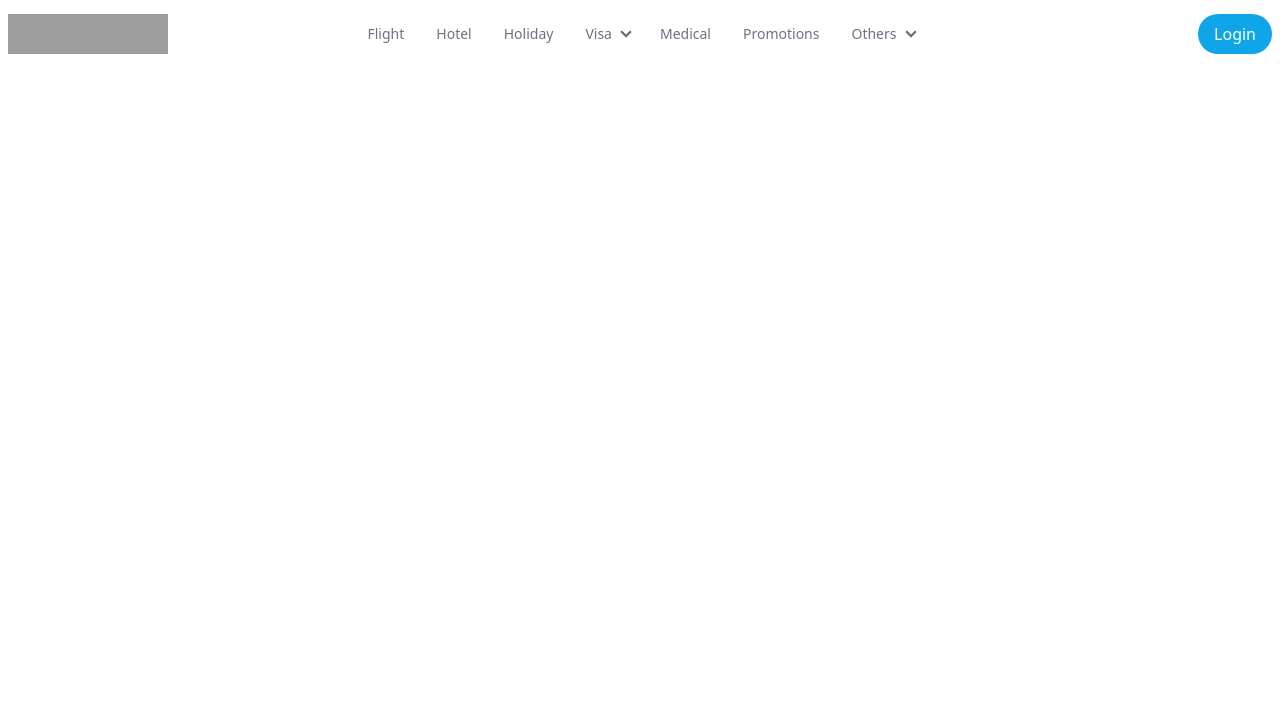
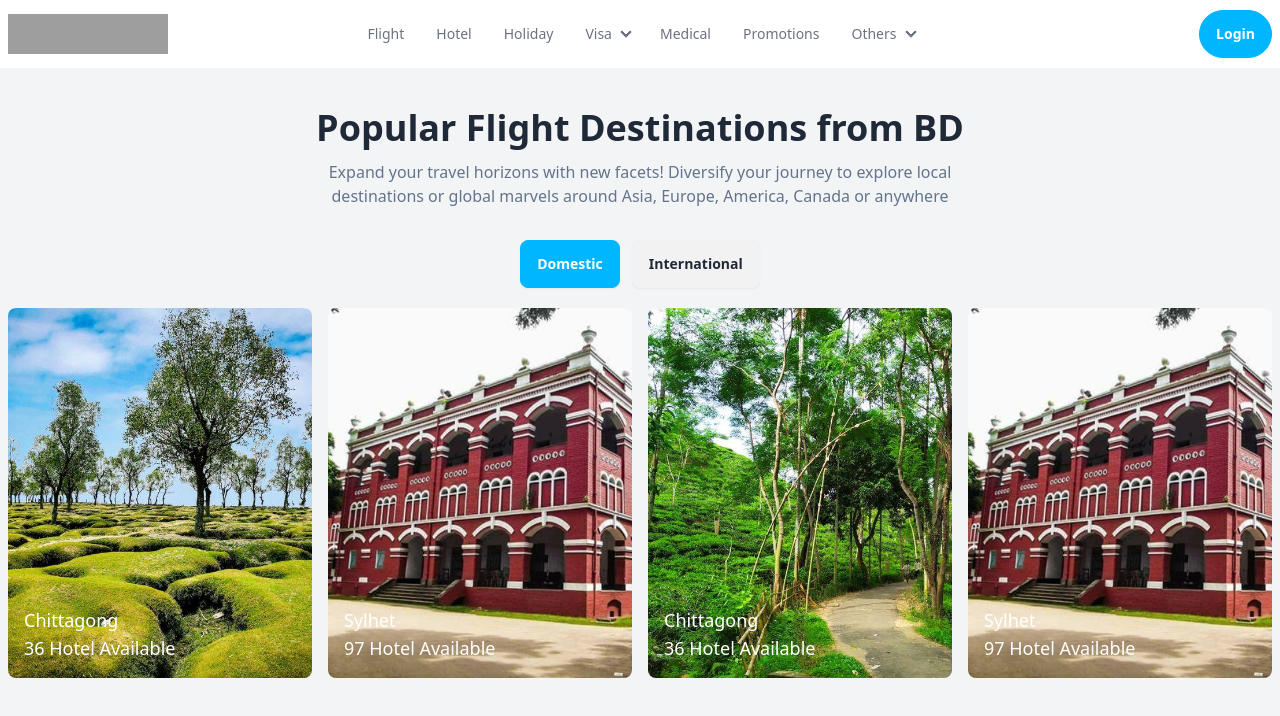
Before and after one commit to Bappy00111/trabel-flight, a React (Vite) app: page / in a window 1280 px wide. Shown: the top 716 px of the page. Built offline with nearby package versions, Linux system fonts and the light colour scheme; grey boxes are pictures that could not be loaded.

Commit message:
Flight Destinations section added

```diff
--- a/src/components/Flight.jsx
+++ b/src/components/Flight.jsx
@@ -1,11 +1,87 @@
-import React from 'react';
+import React from "react";
+import img from "../../src/image/Chittagong.jpeg";
+import img2 from "../../src/image/c0b1xm5GAwlT_57OF0UOcCaHknWWzIDg.jpeg";
+import img3 from "../../src/image/Sylhet.jpeg";
+import img4 from "../../src/image/tanveer-prachurjo-BsHCalALiMw-unsplash-min.jpeg";
 
 const Flight = () => {
-    return (
-        <div>
+  return (
+    <div className="py-10 bg-gray-100 ">
+      <div className="sm:max-w-xl md:max-w-full lg:max-w-screen-xl mx-auto px-2">
+        <div className="text-center space-y-3">
+          <h1 className="font-semibold md:text-4xl text-xl">
+            Popular Flight Destinations from BD
+          </h1>
+          <p className="text-slate-500">
+            Expand your travel horizons with new facets! Diversify your journey
+            to explore local <br /> destinations or global marvels around Asia,
+            Europe, America, Canada or anywhere
+          </p>
+          <div className="pt-5 ">
+            <button className="btn btn-info text-white mr-3">Domestic</button>
+            <button className="btn ">International</button>
+          </div>
+        </div>
 
+        <div className="container">
+          <div className="grid grid-cols-1 sm:grid-cols-2 md:grid-cols-4 gap-4 py-5">
+            <div className="card">
+              <div className=" relative overflow-hidden   rounded-lg ">
+                <img
+                  className="transform transition duration-500 hover:scale-110"
+                  src={img}
+                  alt="Image 1"
+                />
+                <div className="absolute inset-x-0 bottom-0 p-4 text-white  text-lg">
+                  <p>Chittagong</p>
+                  <p>36 Hotel Available</p>
+                </div>
+              </div>
+            </div>
+            <div className="card">
+              <div className=" relative overflow-hidden   rounded-lg ">
+                <img
+                  className="transform transition duration-500 hover:scale-110"
+                  src={img2}
+                  alt="Image 1"
+                />
+                <div className="absolute inset-x-0 bottom-0 p-4 text-white  text-lg">
+                  <p>Sylhet</p>
+                  <p>97 Hotel Available</p>
+                </div>
+              </div>
+            </div>
+            <div className="card">
+              <div className=" relative overflow-hidden   rounded-lg ">
+                <img
+                  className="transform transition duration-500 hover:scale-110"
+                  src={img3}
+                  alt="Image 1"
+                />
+                <div className="absolute inset-x-0 bottom-0 p-4 text-white  text-lg">
+                  <p>Chittagong</p>
+                  <p>36 Hotel Available</p>
+                </div>
+              </div>
+            </div>
+            <div className="card">
+              <div className=" relative overflow-hidden   rounded-lg ">
+                <img
+                  className="transform transition duration-500 hover:scale-110"
+                  src={img2}
+                  alt="Image 1"
+                />
+                <div className="absolute inset-x-0 bottom-0 p-4 text-white  text-lg">
+                  <p>Sylhet</p>
+                  <p>97 Hotel Available</p>
+                </div>
+              </div>
+            </div>
+          </div>
         </div>
-    );
+      </div>
+    </div>
+  );
 };
 
 export default Flight;
--- a/src/components/Header.jsx
+++ b/src/components/Header.jsx
@@ -172,9 +172,7 @@ const Header = () => {
         </ul>
       </div>
       <div className="lg:navbar-end ">
-        <a className="text-white font-medium bg-sky-500/100 cursor-pointer hover:bg-sky-600 px-4 py-2 rounded-full ">
-          Login
-        </a>
+      <button className="btn btn-info text-white rounded-full">Login</button>
       </div>
     </div>
   );
--- a/src/components/Home.jsx
+++ b/src/components/Home.jsx
@@ -1,9 +1,10 @@
 import React from 'react';
+import Flight from './Flight';
 
 const Home = () => {
     return (
         <div>
-
+            <Flight/>
         </div>
     );
 };
```
Also changed, not shown: src/Layout/Main.jsx (line endings or trailing spaces).
